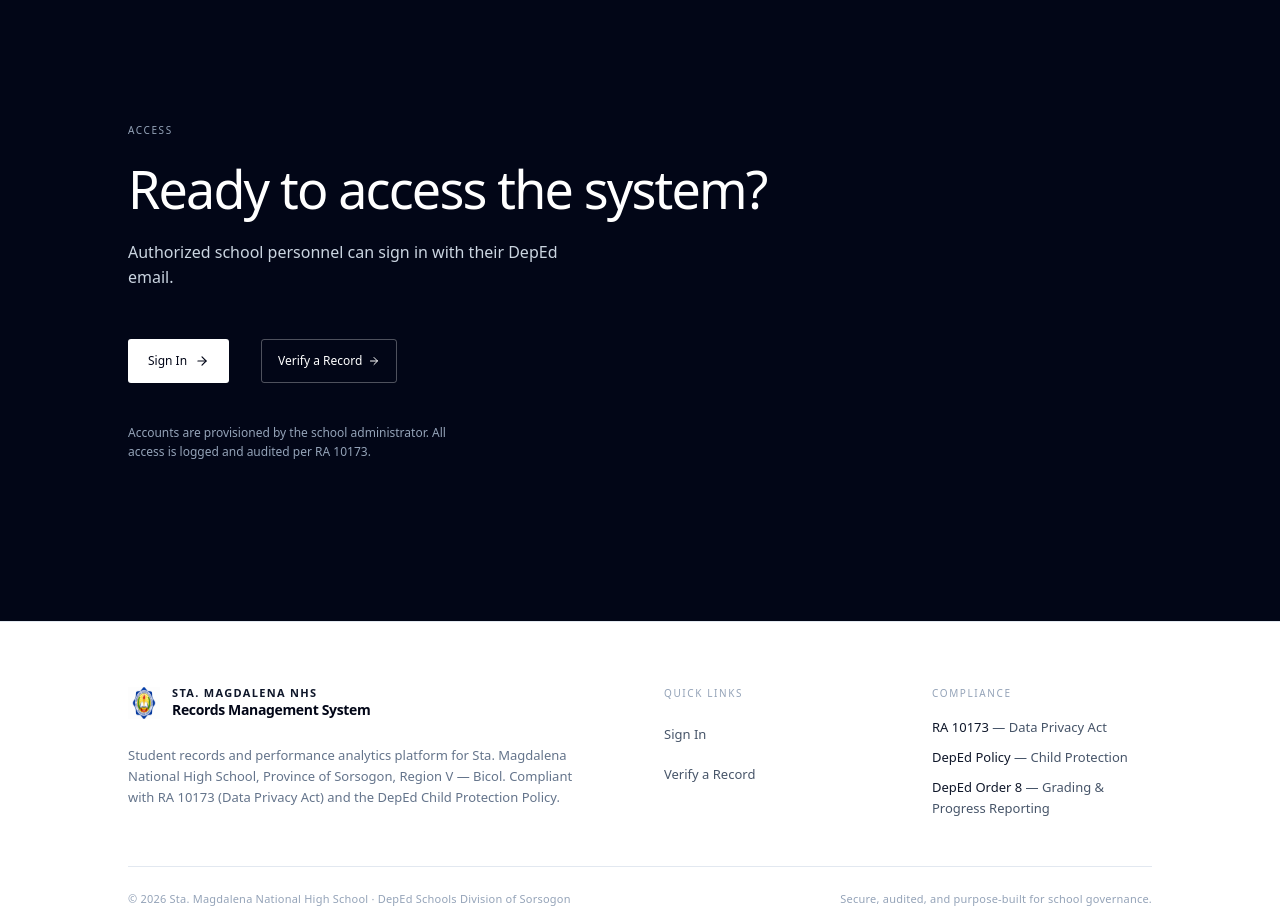
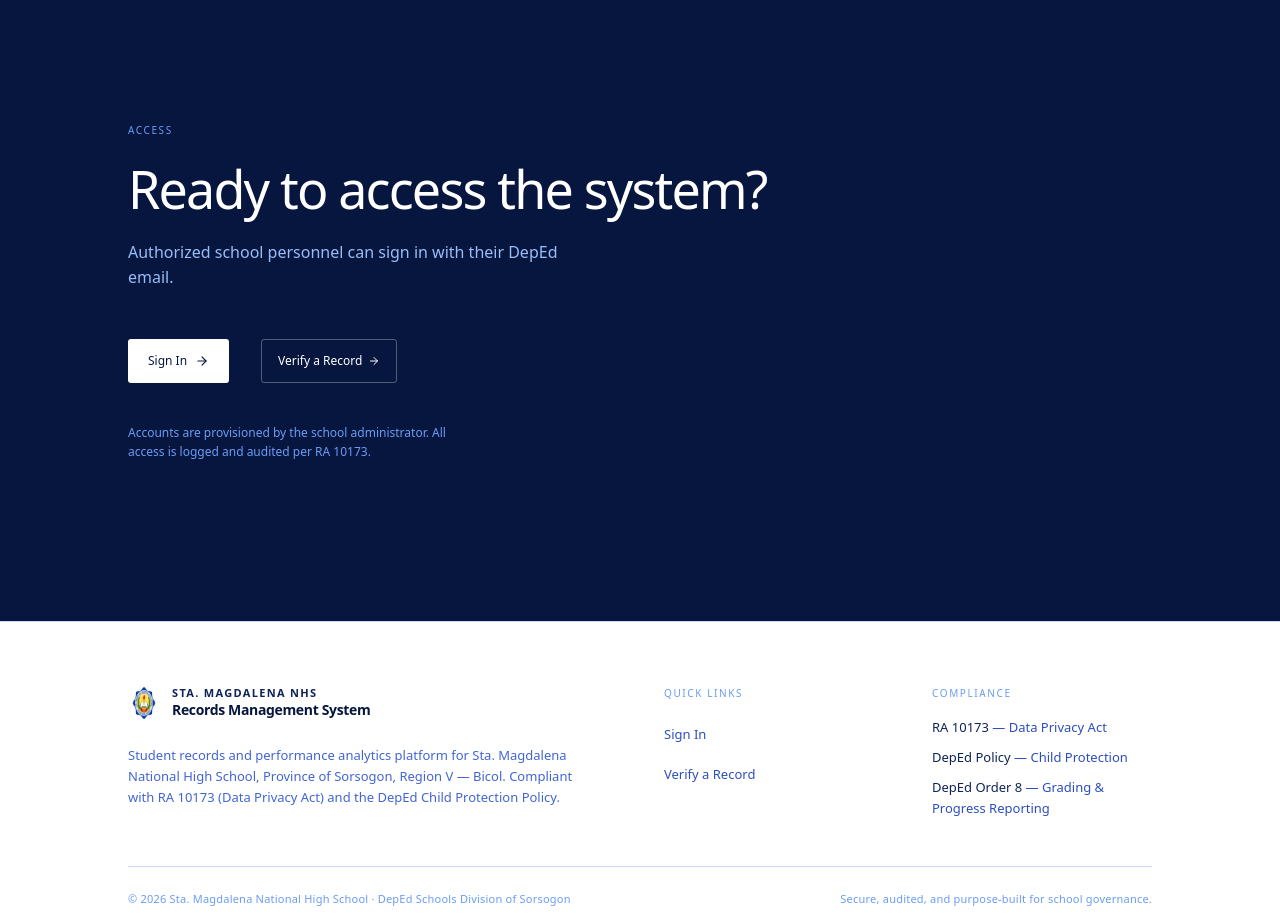
Before and after one commit to jobelGolde12/cms, a Next.js app: page / in a window 1280 px wide. Shown: the part 4180-5100 px from the top of the page. Built offline with nearby package versions, Linux system fonts and the light colour scheme; no server answers.

Commit message:
Theme redesign: Sta. Magdalena NHS blue identity; privacy policy nav link

```diff
--- a/src/app/globals.css
+++ b/src/app/globals.css
@@ -1,36 +1,47 @@
 @import "tailwindcss";
 
 /* ---------------------------------------------------------------------------
-   Municipal Child Mapping System — design tokens
+   Sta. Magdalena National High School — Institutional Blue Visual Identity
    Style: "Accessible & Ethical" (UI/UX Pro Max) — high contrast, WCAG-first.
-   Palette: deep civic navy + action blue on a cool off-white.
+   Palette: deep royal blue (from school logo) + gold/yellow accents on cool
+   off-white surfaces. Semantic colors preserved for accessibility.
 --------------------------------------------------------------------------- */
 
 @theme {
   --font-sans: var(--font-fira-sans), ui-sans-serif, system-ui, -apple-system, sans-serif;
   --font-mono: var(--font-fira-code), ui-monospace, SFMono-Regular, monospace;
 
-  /* Brand — civic navy ramp (slate-based) */
-  --color-brand-50: #f8fafc;
-  --color-brand-100: #f1f5f9;
-  --color-brand-200: #e2e8f0;
-  --color-brand-300: #cbd5e1;
-  --color-brand-400: #94a3b8;
-  --color-brand-500: #64748b;
-  --color-brand-600: #475569;
-  --color-brand-700: #334155;
-  --color-brand-800: #1e293b;
-  --color-brand-900: #0f172a;
-  --color-brand-950: #020617;
+  /* Brand — deep royal blue institutional ramp (logo-derived) */
+  --color-brand-50: #f0f5ff;
+  --color-brand-100: #e0ebff;
+  --color-brand-200: #c7d8fe;
+  --color-brand-300: #99bdf8;
+  --color-brand-400: #6b9cf5;
+  --color-brand-500: #4265d4;
+  --color-brand-600: #2d4ebf;
+  --color-brand-700: #1f3b99;   /* logo primary blue ~#03379e */
+  --color-brand-800: #163278;
+  --color-brand-900: #0e2358;
+  --color-brand-950: #07163e;
 
-  /* Action — governmental blue for primary CTAs and links */
-  --color-action-50: #f0f9ff;
-  --color-action-100: #e0f2fe;
-  --color-action-200: #bae6fd;
-  --color-action-500: #0ea5e9;
-  --color-action-600: #0284c7;
-  --color-action-700: #0369a1;
-  --color-action-800: #075985;
+  /* Action — institutional royal blue for primary CTAs, links, focus rings */
+  --color-action-50: #f0f5ff;
+  --color-action-100: #e0ebff;
+  --color-action-200: #c7d8fe;
+  --color-action-500: #4265d4;
+  --color-action-600: #2d4ebf;
+  --color-action-700: #1f3b99;
+  --color-action-800: #163278;
+
+  /* Gold / yellow accent — restrained institutional highlight */
+  --color-gold-50: #fffbeb;
+  --color-gold-100: #fef3c7;
+  --color-gold-200: #fde68a;
+  --color-gold-300: #fcd34d;
+  --color-gold-400: #fbbf24;
+  --color-gold-500: #f59e0b;
+  --color-gold-600: #d97706;
+  --color-gold-700: #b45309;
 
   /* Semantic status colors (always paired with icons/labels, never color-only) */
   --color-status-verified: #047857;
@@ -39,8 +50,8 @@
   --color-status-pending-bg: #fffbeb;
   --color-status-error: #b91c1c;
   --color-status-error-bg: #fef2f2;
-  --color-status-info: #0369a1;
-  --color-status-info-bg: #f0f9ff;
+  --color-status-info: #1f3b99;
+  --color-status-info-bg: #f0f5ff;
 }
 
 html {
@@ -67,20 +78,9 @@
 
 /* Visible, high-contrast focus ring for keyboard navigation (3px). */
 :where(a, button, input, select, textarea, [tabindex]):focus-visible {
-  outline: 3px solid var(--color-action-600);
+  outline: 3px solid var(--color-action-700);
   outline-offset: 2px;
   border-radius: 2px;
-}
-
-/* Numeric data (child codes, counts) renders in the mono ramp. */
-/* Subtle shimmer animation for modern skeleton loading */
-@keyframes shimmer {
-  0% {
-    background-position: -200% 0;
-  }
-  100% {
-    background-position: 200% 0;
-  }
 }
 
 /* Numeric data (child codes, counts) renders in the mono ramp. */
@@ -91,11 +91,8 @@
 
 /* ---------------------------------------------------------------------------
    Editorial landing-page utilities (see design.md §4, §9, §33, §41).
-   Kept as reusable classes so font sizes / tracking aren't scattered as
-   arbitrary values across the welcome components.
 --------------------------------------------------------------------------- */
 
-/* Small uppercase micro-label (eyebrows, metadata, captions). */
 .eyebrow {
   font-size: 10px;
   font-weight: 500;
@@ -104,7 +101,6 @@
   color: var(--color-brand-400);
 }
 
-/* Hero entrance: quiet fade + 12px rise, staggered via delay helpers (§33). */
 @keyframes rise-in {
   from {
     opacity: 0;
@@ -120,63 +116,22 @@
   animation: rise-in 700ms cubic-bezier(0.22, 1, 0.36, 1) both;
 }
 
-.rise-d1 {
-  animation-delay: 80ms;
+.rise-d1 { animation-delay: 80ms; }
+.rise-d2 { animation-delay: 160ms; }
+.rise-d3 { animation-delay: 240ms; }
+.rise-d4 { animation-delay: 320ms; }
+
+@keyframes shimmer {
+  0% { background-position: -200% 0; }
+  100% { background-position: 200% 0; }
 }
 
-.rise-d2 {
-  animation-delay: 160ms;
-}
-
-.rise-d3 {
-  animation-delay: 240ms;
-}
-
-.rise-d4 {
-  animation-delay: 320ms;
-}
-
-/* Subtle rise animation for modal/dialog entrances */
-@keyframes rise-in {
-  from {
-    opacity: 0;
-    transform: translateY(12px) scale(0.98);
-  }
-  to {
-    opacity: 1;
-    transform: translateY(0) scale(1);
-  }
-}
-
-/* Subtle fade-in for success states and notifications */
-@keyframes fadeIn {
-  from {
-    opacity: 0;
-    transform: translateY(4px);
-  }
-  to {
-    opacity: 1;
-    transform: translateY(0);
-  }
-}
-
-/* The global prefers-reduced-motion block above already collapses these. */
-
 /* ---------------------------------------------------------------------------
-   Dashboard distribution charts (see plan/dashboard-chart-interactivity-plan.md)
-   CSS-first entrance animations: they run without client JS so the SSR HTML
-   never traps bars at zero width, and they stay under the global
-   prefers-reduced-motion override.
+   Dashboard chart animations
 --------------------------------------------------------------------------- */
-
-/* Bar fill grows from 0 to its layout width (use with `transform-origin:left`). */
 @keyframes bar-grow {
-  from {
-    transform: scaleX(0);
-  }
-  to {
-    transform: scaleX(1);
-  }
+  from { transform: scaleX(0); }
+  to { transform: scaleX(1); }
 }
 
 .bar-grow {
@@ -184,51 +139,24 @@
   animation: bar-grow 420ms cubic-bezier(0.33, 1, 0.68, 1) backwards;
 }
 
-/* Chart row entrance used with the stagger helpers below. */
 @keyframes row-fade-in {
-  from {
-    opacity: 0;
-    transform: translateY(3px);
-  }
-  to {
-    opacity: 1;
-    transform: translateY(0);
-  }
+  from { opacity: 0; transform: translateY(3px); }
+  to { opacity: 1; transform: translateY(0); }
 }
 
 .row-fade {
   animation: row-fade-in 300ms cubic-bezier(0.33, 1, 0.68, 1) backwards;
 }
 
-/* Stagger helpers: 8 rows x 35ms = capped at ~245ms total wait. */
-.stagger-0 {
-  animation-delay: 0ms;
-}
-.stagger-1 {
-  animation-delay: 35ms;
-}
-.stagger-2 {
-  animation-delay: 70ms;
-}
-.stagger-3 {
-  animation-delay: 105ms;
-}
-.stagger-4 {
-  animation-delay: 140ms;
-}
-.stagger-5 {
-  animation-delay: 175ms;
-}
-.stagger-6 {
-  animation-delay: 210ms;
-}
-.stagger-7 {
-  animation-delay: 245ms;
-}
+.stagger-0 { animation-delay: 0ms; }
+.stagger-1 { animation-delay: 35ms; }
+.stagger-2 { animation-delay: 70ms; }
+.stagger-3 { animation-delay: 105ms; }
+.stagger-4 { animation-delay: 140ms; }
+.stagger-5 { animation-delay: 175ms; }
+.stagger-6 { animation-delay: 210ms; }
+.stagger-7 { animation-delay: 245ms; }
 
-/* Reduced motion: charts paint directly in their final state.
-   The global block above crushes durations but not animation-delay,
-   so stagger delays must be zeroed explicitly here. */
 @media (prefers-reduced-motion: reduce) {
   .bar-grow,
   .row-fade {
--- a/src/components/dashboard/primitives.tsx
+++ b/src/components/dashboard/primitives.tsx
@@ -133,7 +133,7 @@
 
 const KPI_TONES: Record<Kpi["tone"], { icon: string; bar: string }> = {
   navy: { icon: "text-brand-800 bg-brand-100", bar: "bg-brand-700" },
-  blue: { icon: "text-sky-700 bg-sky-100", bar: "bg-sky-600" },
+  blue: { icon: "text-brand-600 bg-brand-100", bar: "bg-brand-500" },
   green: { icon: "text-emerald-700 bg-emerald-100", bar: "bg-emerald-600" },
   amber: { icon: "text-amber-700 bg-amber-100", bar: "bg-amber-500" },
   red: { icon: "text-red-700 bg-red-100", bar: "bg-red-600" },
@@ -346,7 +346,7 @@
 
 const EDU_BAR: Record<string, string> = {
   Active: "bg-emerald-600",
-  Completed: "bg-sky-600",
+  Completed: "bg-brand-600",
   Transferred: "bg-amber-500",
   Withdrawn: "bg-red-500",
 };
@@ -458,7 +458,7 @@
   green: "bg-emerald-50 text-emerald-700",
   red: "bg-red-50 text-red-700",
   amber: "bg-amber-50 text-amber-700",
-  blue: "bg-sky-50 text-sky-700",
+  blue: "bg-brand-50 text-brand-600",
   gray: "bg-brand-100 text-brand-600",
 };
 
--- a/src/components/forecast/forecast-chart.tsx
+++ b/src/components/forecast/forecast-chart.tsx
@@ -44,7 +44,7 @@
             type="monotone"
             dataKey="actual"
             name="Historical"
-            stroke="#2563eb"
+            stroke="#1f3b99"
             strokeWidth={2}
             dot={{ r: 3 }}
             connectNulls
@@ -53,7 +53,7 @@
             type="monotone"
             dataKey="forecast"
             name="Forecast"
-            stroke="#dc2626"
+            stroke="#d97706"
             strokeWidth={2}
             strokeDasharray="5 5"
             dot={{ r: 3 }}
@@ -63,7 +63,7 @@
             type="monotone"
             dataKey="lower"
             name="95% CI Lower"
-            stroke="rgba(220, 38, 38, 0.3)"
+            stroke="rgba(217, 119, 6, 0.3)"
             strokeWidth={1}
             dot={false}
             connectNulls
@@ -72,7 +72,7 @@
             type="monotone"
             dataKey="upper"
             name="95% CI Upper"
-            stroke="rgba(220, 38, 38, 0.3)"
+            stroke="rgba(217, 119, 6, 0.3)"
             strokeWidth={1}
             dot={false}
             connectNulls
--- a/src/components/mobile-nav-toggle.tsx
+++ b/src/components/mobile-nav-toggle.tsx
@@ -52,7 +52,7 @@
             open ? "translate-x-0" : "-translate-x-full"
           }`}
         >
-          <div className="flex items-center gap-3 border-b border-[#e5e7eb] px-4 py-4">
+          <div className="flex items-center gap-3 border-b border-brand-200 px-4 py-4">
             {/* Brand mark — single source of truth (see components/logo.tsx). */}
             <Logo size="md" asLink />
             <div className="min-w-0 flex-1 leading-tight">
@@ -73,7 +73,7 @@
 
           <SidebarNav sections={sections} links={links} onNavigate={() => setOpen(false)} />
 
-          <div className="border-t border-[#e5e7eb] px-4 py-3 text-[11px] text-brand-400">
+          <div className="border-t border-brand-200 px-4 py-3 text-[11px] text-brand-400">
             Sta. Magdalena NHS • School Records System
           </div>
         </div>
--- a/src/components/registry/registry-ui.tsx
+++ b/src/components/registry/registry-ui.tsx
@@ -401,7 +401,7 @@
     <div className="overflow-x-auto">
       <table className="w-full min-w-[820px] border-collapse text-left">
         <thead>
-          <tr className="bg-[#eef3ff] text-[11px] font-semibold uppercase tracking-wide text-brand-700">
+          <tr className="bg-brand-100 text-[11px] font-semibold uppercase tracking-wide text-brand-800">
             <SortHeader
               label={`Student No.${activeSort === "recent" ? " ↓" : activeSort === "oldest" ? " ↑" : ""}`}
               keyName={activeSort === "oldest" ? "oldest" : "recent"}
```
Also changed, not shown: src/components/app-shell.tsx (+7 -6 lines).
